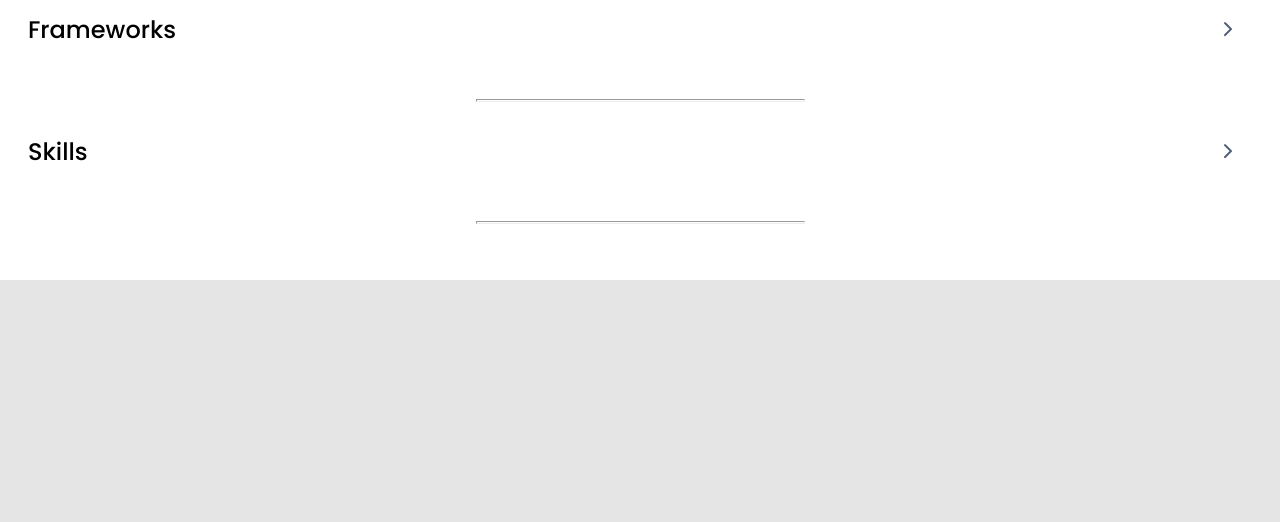
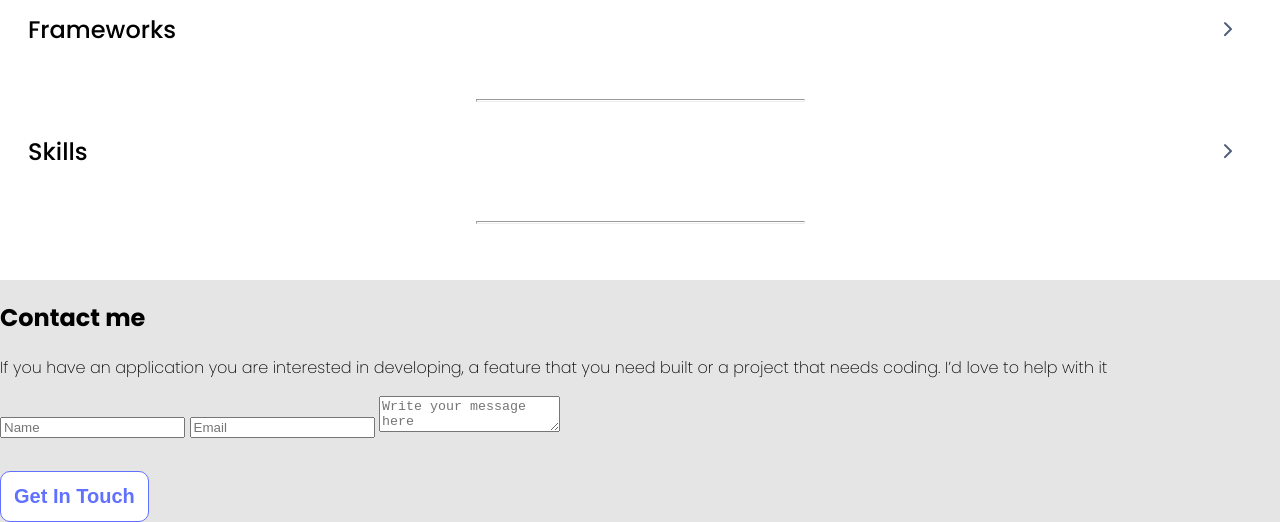
Before and after one commit to Roland-Ntwali/My-Portfolio, a website: page index.html in a window 1280 px wide. Shown: the part 4804-5326 px from the top of the page. Before the commit the page ends 5084 px from the top, so only its background shows below. Drawn offline with Linux system fonts and the light colour scheme.

Commit message:
Add html section of contact form

```diff
--- a/index.html
+++ b/index.html
@@ -349,6 +349,27 @@
       </div>
     </section>
     <footer>
-
+<section class="contacts">
+      <div class="contact-intro">
+        <h1 class="contact-me">Contact me</h1>
+        <p class="paragraph">
+          If you have an application you are interested in developing, a
+          feature that you need built or a project that needs coding. I’d love
+          to help with it
+        </p>
+      </div>
+      <form class="contact-section" action="https://formspree.io/f/xyyoddrv" method="post">
+        <input id="name" class="text-holder1" type="text" name="name" maxlength="30" required placeholder="Name" />
+        <input id="email" class="text-holder1" type="email" name="name" required placeholder="Email" />
+        <textarea id="message" class="text-area" placeholder="Write your message here" maxlength="500"
+          required></textarea>
+        <div id="form-button">
+          <button class="click-btn" type="submit" name="sumit">
+            Get In Touch
+          </button>
+          <p id="form-error"></p>
+        </div>
+      </form>
+    </section>
 </body>
 </html>
```
